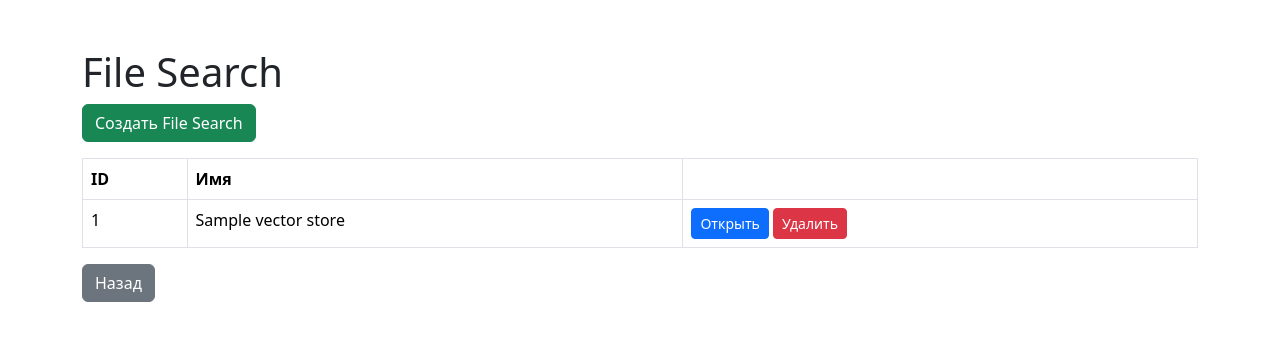
After one commit to Shulike/codex_test, a Flask app: template templates/vector_stores.html in a window 1280 px wide. The commit adds this page. Shown: the top 341 px of the page. Run offline with Flask 3, Linux system fonts and the light colour scheme; the template is opened without the code that fills it: most values are stand-ins (such as "Sample title", 1, 10 or a date in 2020).

Commit message:
Add File Search management

```diff
--- a/app.py
+++ b/app.py
@@ -56,8 +56,10 @@ def new_assistant():
     default_model = 'gpt-4o-mini'
     try:
         models = [m.id for m in client.models.list().data if m.id.startswith('gpt')]
+        vector_stores = client.beta.vector_stores.list().data
     except Exception:
         models = ['gpt-4o-mini', 'gpt-4o', 'gpt-4-turbo', 'gpt-3.5-turbo-1106']
+        vector_stores = []
 
     if request.method == 'POST':
         name = request.form.get('name')
@@ -65,19 +67,27 @@ def new_assistant():
         model = request.form.get('model', default_model)
         temperature = float(request.form.get('temperature', 0.3))
         top_p = float(request.form.get('top_p', 0.15))
+        vector_store_id = request.form.get('vector_store_id') or None
         try:
+            tools = []
+            tool_resources = {}
+            if vector_store_id:
+                tools.append({"type": "file_search"})
+                tool_resources = {"file_search": {"vector_store_ids": [vector_store_id]}}
             client.beta.assistants.create(
                 name=name,
                 instructions=instructions,
                 model=model,
                 temperature=temperature,
                 top_p=top_p,
+                tools=tools,
+                tool_resources=tool_resources,
             )
             flash('Ассистент создан')
             return redirect(url_for('list_assistants'))
         except Exception as e:
             flash(f'Ошибка: {e}')
-    return render_template('new_assistant.html', models=models, default_model=default_model)
+    return render_template('new_assistant.html', models=models, default_model=default_model, vector_stores=vector_stores)
 
 
 @app.route('/assistants/<assistant_id>/edit', methods=['GET', 'POST'])
@@ -86,6 +96,7 @@ def edit_assistant(assistant_id):
         assistant = client.beta.assistants.retrieve(assistant_id)
         files = client.beta.assistants.files.list(assistant_id).data
         models = [m.id for m in client.models.list().data if m.id.startswith('gpt')]
+        vector_stores = client.beta.vector_stores.list().data
     except Exception as e:
         flash(f'Ошибка: {e}')
         return redirect(url_for('list_assistants'))
@@ -96,7 +107,13 @@ def edit_assistant(assistant_id):
         model = request.form.get('model')
         temperature = float(request.form.get('temperature', 0.3))
         top_p = float(request.form.get('top_p', 0.15))
+        vector_store_id = request.form.get('vector_store_id') or None
         try:
+            tools = []
+            tool_resources = {}
+            if vector_store_id:
+                tools.append({"type": "file_search"})
+                tool_resources = {"file_search": {"vector_store_ids": [vector_store_id]}}
             client.beta.assistants.update(
                 assistant_id,
                 name=name,
@@ -104,14 +121,26 @@ def edit_assistant(assistant_id):
                 model=model,
                 temperature=temperature,
                 top_p=top_p,
+                tools=tools,
+                tool_resources=tool_resources,
             )
             flash('Ассистент обновлён')
             return redirect(url_for('edit_assistant', assistant_id=assistant_id))
         except Exception as e:
             flash(f'Ошибка: {e}')
 
+    try:
+        selected_vector_store = assistant.tool_resources.file_search.vector_store_ids[0]
+    except Exception:
+        selected_vector_store = ''
+
     return render_template(
-        'edit_assistant.html', assistant=assistant, files=files, models=models
+        'edit_assistant.html',
+        assistant=assistant,
+        files=files,
+        models=models,
+        vector_stores=vector_stores,
+        selected_vector_store=selected_vector_store,
     )
 
 
@@ -145,5 +174,74 @@ def delete_file(assistant_id, file_id):
         flash(f'Ошибка: {e}')
     return redirect(url_for('edit_assistant', assistant_id=assistant_id))
 
+
+@app.route('/filesearch')
+def list_vector_stores():
+    try:
+        vector_stores = client.beta.vector_stores.list().data
+    except Exception as e:
+        flash(f'Ошибка: {e}')
+        vector_stores = []
+    return render_template('vector_stores.html', vector_stores=vector_stores)
+
+
+@app.route('/filesearch/new', methods=['GET', 'POST'])
+def new_vector_store():
+    if request.method == 'POST':
+        name = request.form.get('name')
+        file_id = request.form.get('file_id')
+        try:
+            kwargs = {"name": name}
+            if file_id:
+                kwargs["file_ids"] = [file_id]
+            client.beta.vector_stores.create(**kwargs)
+            flash('File Search создан')
+            return redirect(url_for('list_vector_stores'))
+        except Exception as e:
+            flash(f'Ошибка: {e}')
+    return render_template('new_vector_store.html')
+
+
+@app.route('/filesearch/<vs_id>')
+def view_vector_store(vs_id):
+    try:
+        vector_store = client.beta.vector_stores.retrieve(vs_id)
+        files = client.beta.vector_stores.files.list(vs_id).data
+    except Exception as e:
+        flash(f'Ошибка: {e}')
+        return redirect(url_for('list_vector_stores'))
+    return render_template('view_vector_store.html', vector_store=vector_store, files=files)
+
+
+@app.route('/filesearch/<vs_id>/delete', methods=['POST'])
+def delete_vector_store(vs_id):
+    try:
+        client.beta.vector_stores.delete(vs_id)
+        flash('File Search удалён')
+    except Exception as e:
+        flash(f'Ошибка: {e}')
+    return redirect(url_for('list_vector_stores'))
+
+
+@app.route('/filesearch/<vs_id>/files/add', methods=['POST'])
+def add_vector_store_file(vs_id):
+    file_id = request.form.get('file_id')
+    try:
+        client.beta.vector_stores.files.create(vs_id, file_id=file_id)
+        flash('Файл добавлен')
+    except Exception as e:
+        flash(f'Ошибка: {e}')
+    return redirect(url_for('view_vector_store', vs_id=vs_id))
+
+
+@app.route('/filesearch/<vs_id>/files/<file_id>/delete', methods=['POST'])
+def delete_vector_store_file(vs_id, file_id):
+    try:
+        client.beta.vector_stores.files.delete(vs_id, file_id)
+        flash('Файл удалён')
+    except Exception as e:
+        flash(f'Ошибка: {e}')
+    return redirect(url_for('view_vector_store', vs_id=vs_id))
+
 if __name__ == '__main__':
     app.run(host='0.0.0.0', port=5000, debug=True)
--- a/templates/index.html
+++ b/templates/index.html
@@ -8,6 +8,7 @@
 <body class="container mt-5">
     <h1>Assistants Playground</h1>
     <a href="/assistants" class="btn btn-secondary mb-3">Управление ассистентами</a>
+    <a href="/filesearch" class="btn btn-secondary mb-3">File Search</a>
     <form action="/generate" method="post" class="mb-3">
         <div class="mb-3">
             <label for="prompt" class="form-label">Запрос</label>
--- /dev/null
+++ b/templates/vector_stores.html
@@ -0,0 +1,36 @@
+<!doctype html>
+<html lang="ru">
+<head>
+    <meta charset="utf-8">
+    <title>File Search</title>
+    <link rel="stylesheet" href="https://cdn.jsdelivr.net/npm/bootstrap@5.3.3/dist/css/bootstrap.min.css">
+</head>
+<body class="container mt-5">
+    <h1>File Search</h1>
+    <a href="/filesearch/new" class="btn btn-success mb-3">Создать File Search</a>
+    <table class="table table-bordered">
+        <thead>
+            <tr>
+                <th>ID</th>
+                <th>Имя</th>
+                <th></th>
+            </tr>
+        </thead>
+        <tbody>
+            {% for v in vector_stores %}
+            <tr>
+                <td>{{ v.id }}</td>
+                <td>{{ v.name }}</td>
+                <td>
+                    <a href="/filesearch/{{ v.id }}" class="btn btn-primary btn-sm">Открыть</a>
+                    <form action="/filesearch/{{ v.id }}/delete" method="post" style="display:inline-block" onsubmit="return confirm('Удалить?');">
+                        <button type="submit" class="btn btn-danger btn-sm">Удалить</button>
+                    </form>
+                </td>
+            </tr>
+            {% endfor %}
+        </tbody>
+    </table>
+    <a href="/" class="btn btn-secondary">Назад</a>
+</body>
+</html>
```
Also changed, not shown: templates/edit_assistant.html (+9 -0 lines), templates/new_assistant.html (+9 -0 lines), templates/new_vector_store.html (added, +23 -0 lines), templates/view_vector_store.html (added, +30 -0 lines), README.md.
